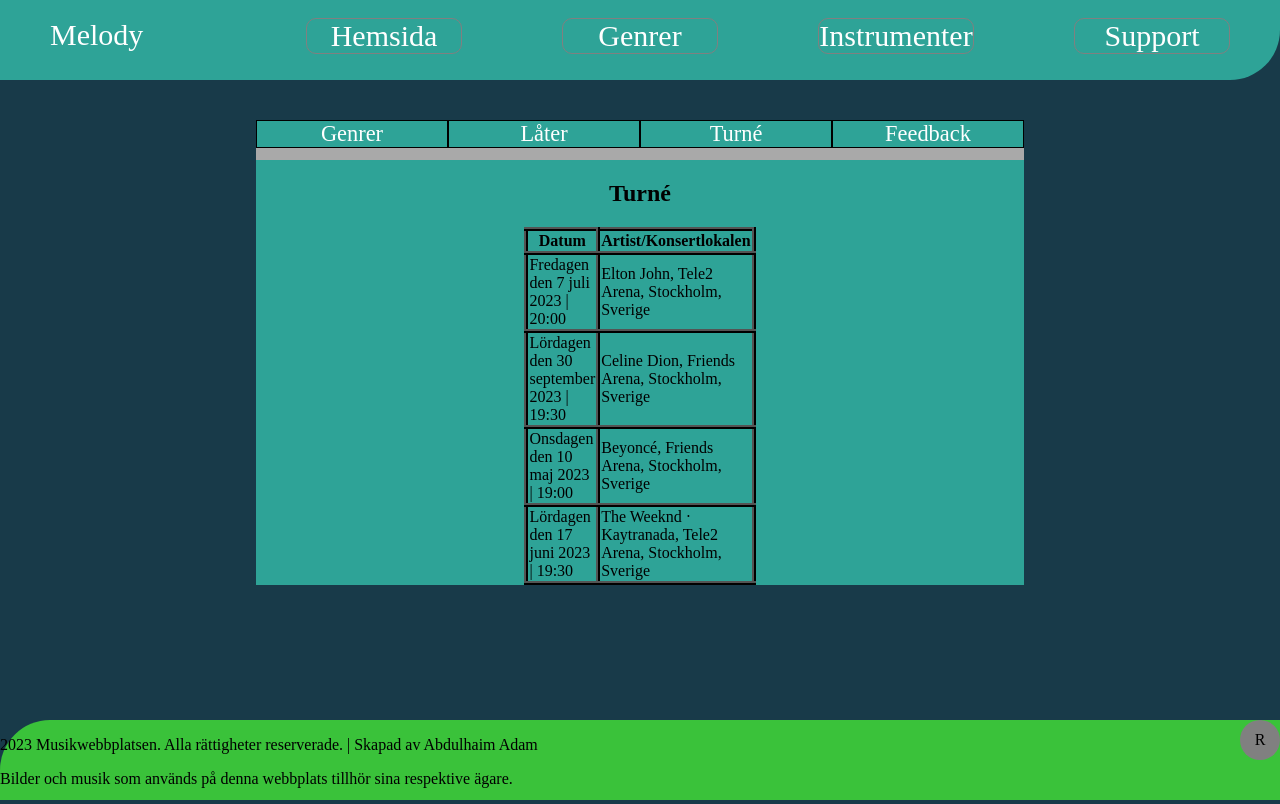
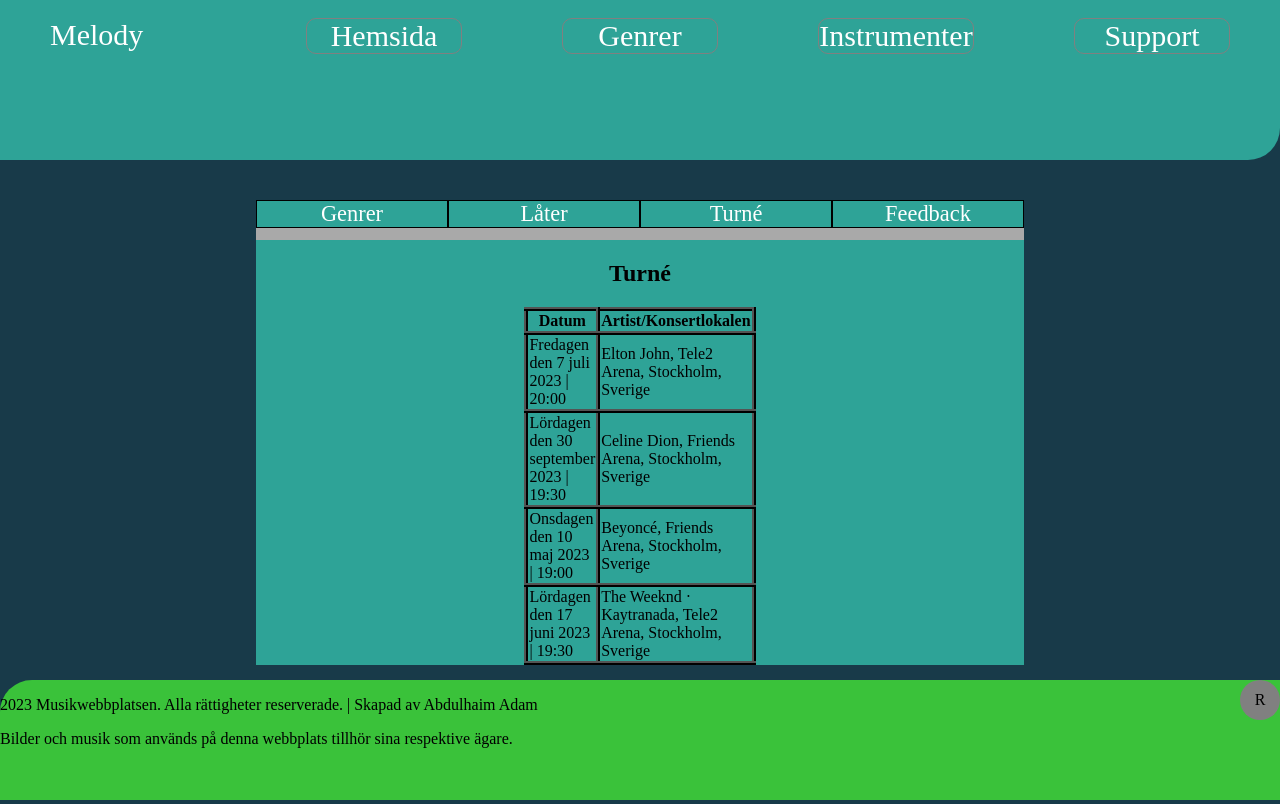
Before and after one commit to Bob156590/Slut-Project, a plain HTML site: page Turné.html in a window 1280 px wide. Drawn offline with Linux system fonts and the light colour scheme.

Commit message:
really done now
lol

```diff
--- a/Style.css
+++ b/Style.css
@@ -9,7 +9,7 @@
 
 #Genre footer, #Låter footer, #Turné footer, #Feedback footer,#Tack footer{
     background: rgb(58, 194, 58);
-    border-top-left-radius: 50px;
+    border-top-left-radius: 2em;
 }
 
 #Instrumenter{
@@ -29,7 +29,7 @@
 }
 
 #Genre header, #Låter header, #Turné header, #Feedback header{
-    border-bottom-right-radius: 50px;
+    border-bottom-right-radius: 2em;
 }
 
 /*Från denna rad till rad 172 använder jag för de mobila rutnätslayouterna för varje sida, global meny, lokal meny, boxlayout och sidfotslayout. Och länkdesign aka LoVE Focus Hate.*/
@@ -37,6 +37,18 @@
     display: grid;
     grid-template-columns: 1fr;
     grid-template-rows: 20vh auto 15vh;
+    margin: 0;
+    padding: 0;
+    grid-template-areas:
+    "header"
+    "main"
+    "footer";
+}
+
+#Turné .wrapper{
+    display: grid;
+    grid-template-columns: 1fr;
+    grid-template-rows: 20vh 65vh 15vh;
     margin: 0;
     padding: 0;
     grid-template-areas:
@@ -213,6 +225,10 @@
     margin: auto;
 }
 
+#Support img{
+    width: 15vw;
+}
+
 video{
     width: 40vw;
 }
```
